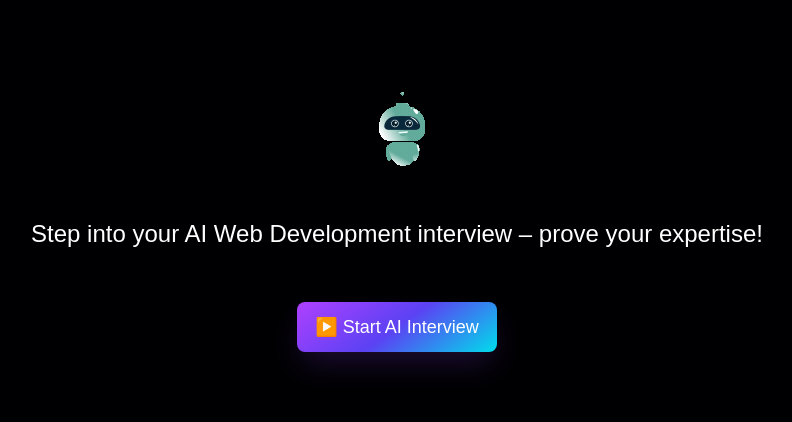
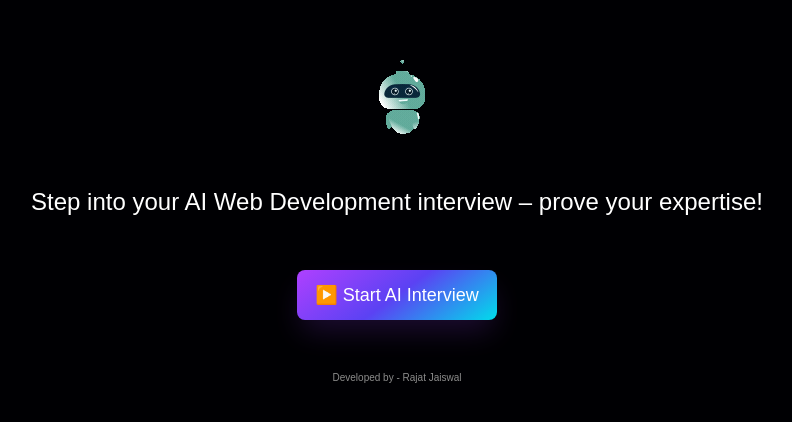
Before and after one commit to Rajat-Jaisawal-8009/ai-interview, a React (Vite) app: page / in a window 1280 px wide. Shown: the part 146-568 px from the top of the page, without its empty margins (243-1035 px from the left). Built offline with nearby package versions, Linux system fonts and the light colour scheme.

Commit message:
Fixed M_vs

```diff
--- a/src/App.css
+++ b/src/App.css
@@ -582,3 +582,9 @@ button:hover {
     transform: translateY(-2px);
   }
 }
+
+.developerName {
+    color: #8c8c8c;
+    margin-top: 50px;
+    font-size: 10px;
+}
--- a/src/components/AiInterviewPage.jsx
+++ b/src/components/AiInterviewPage.jsx
@@ -53,7 +53,7 @@ useEffect(()=>{
     }else{
 
     const recognition = new SpeechRecognition();
-    console.log(recognition)
+    // console.log(recognition)
 
     recognition.continuous = true;
     recognition.interimResults = true;
@@ -78,13 +78,13 @@ useEffect(()=>{
 
  useEffect(() => {
   const handleOnline = () => {
-    console.log("🌐 Back online!");
+    // console.log("🌐 Back online!");
     setSupportWarning("✅ Network restored. Restarting...");
 
   };
 
   const handleOffline = () => {
-    console.log("🚫 Offline");
+    // console.log("🚫 Offline");
     setSupportWarning("⚠️ You are offline. Speech recognition paused.");
 
   };
@@ -141,7 +141,7 @@ recognitionRef.current.onerror = (event) => {
 
 
 const handleEnded = () => {
-  console.log(recognitionRef.current)
+  // console.log(recognitionRef.current)
   if (!recognitionRef.current) return;
 
   setAudioFinished(true);
@@ -157,12 +157,12 @@ const handleEnded = () => {
 
   recognitionRef.current.onresult = (event) => {
 
-console.log("event.results before loop",event.results)
+// console.log("event.results before loop",event.results)
     let finalResultindex = 0;
     let text="";
 
 if(isMobile){
-  console.log("isMobile",isMobile)
+  // console.log("isMobile",isMobile)
   text = event.results[event.results.length-1][0].transcript;
 
 }else{
@@ -171,7 +171,7 @@ for (let i = finalResultindex; i < event.results.length; i++) {
       const isFinal = event.results[i].isFinal;
 
       if (isFinal) {
-        console.log("isFinal event.results",event.results)
+        // console.log("isFinal event.results",event.results)
         text +=  result
       }
       finalResultindex = i + 1;
@@ -180,11 +180,11 @@ for (let i = finalResultindex; i < event.results.length; i++) {
 
 
 textRef.current = text;
-console.log("Text",text)
+// console.log("Text",text)
 
 
 
-console.log("textRef",textRef.current)
+// console.log("textRef",textRef.current)
        setFinalTranscript((prev) => {
           const copy = [...prev];
           copy[nextQuesValue] = textRef.current;
@@ -210,7 +210,7 @@ console.log("textRef",textRef.current)
 
   const nextHandle = () => {
       setSupportWarning("");
-   console.log( textRef.current)
+  //  console.log( textRef.current)
     if (audioRef.current) {
       audioRef.current.pause();
       audioRef.current.currentTime = 0;
@@ -461,7 +461,7 @@ function downloadTXT() {
 
 
     doc.setTextColor(0, 0, 200);
-    let answerText = `Ans: ${resultArray[i] || ""}`;
+    let answerText = `Ans:-  ${resultArray[i] || ""}`;
     let splitAns = doc.splitTextToSize(answerText, 180);
 
 
@@ -471,7 +471,7 @@ function downloadTXT() {
     }
 
     doc.text(splitAns, 10, y);
-    y += splitAns.length * 10 + 10;
+    y += splitAns.length * 10 + 5;
   });
 
   doc.save("AIinterviewResult.pdf");
@@ -499,6 +499,7 @@ return <div className="errorPop-up"><p>{playWarning}</p></div>
         </p></div>
         <button className="start-button" onClick={handleStart}>  ▶️  Start AI Interview
         </button>
+        <div className="developerName"><span>Developed by -</span> <span className="nameText">Rajat Jaiswal</span></div>
         </div>
       ) : (
         <div> {!initialCountdownDone && countdown > 0 ?
```
